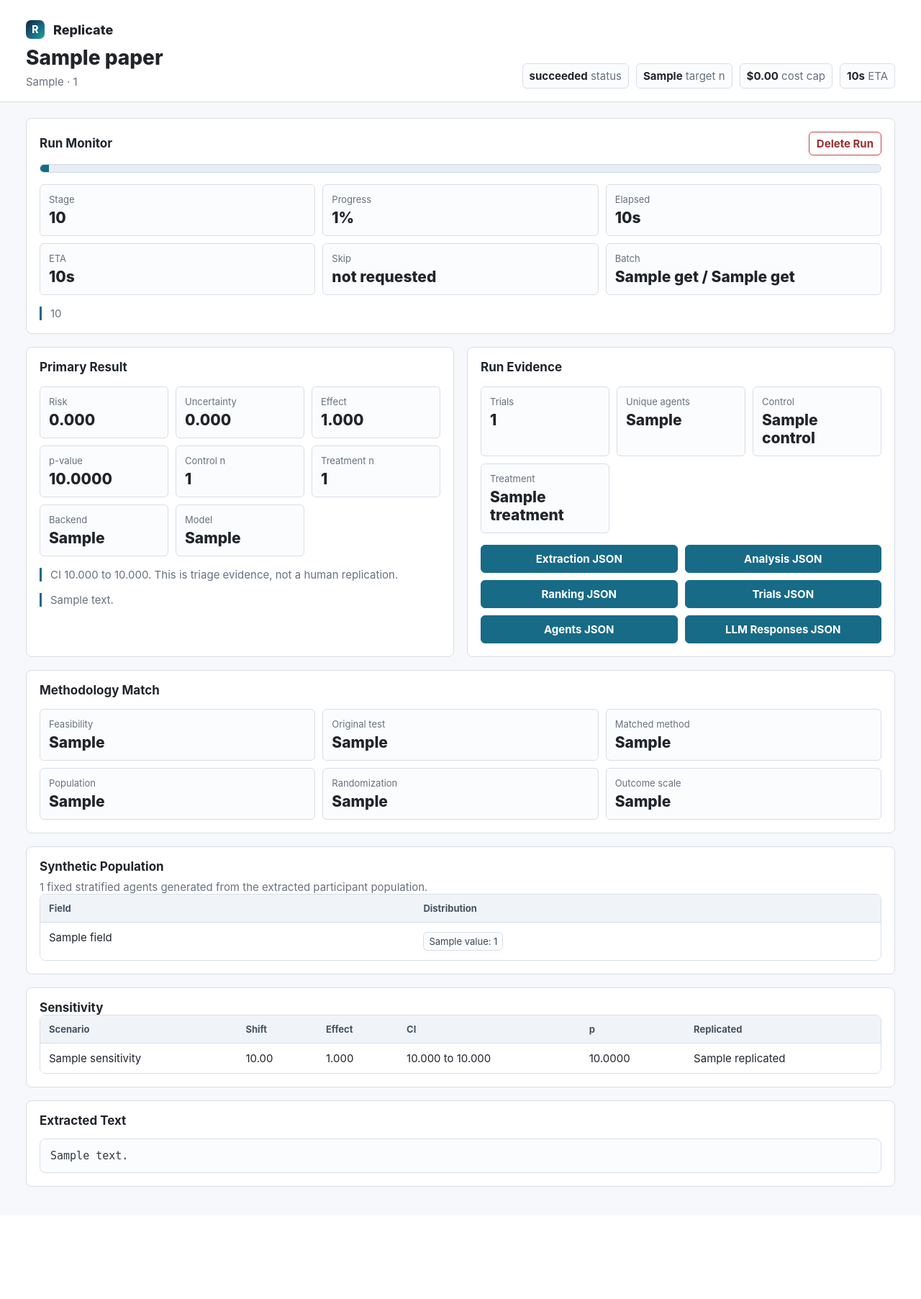
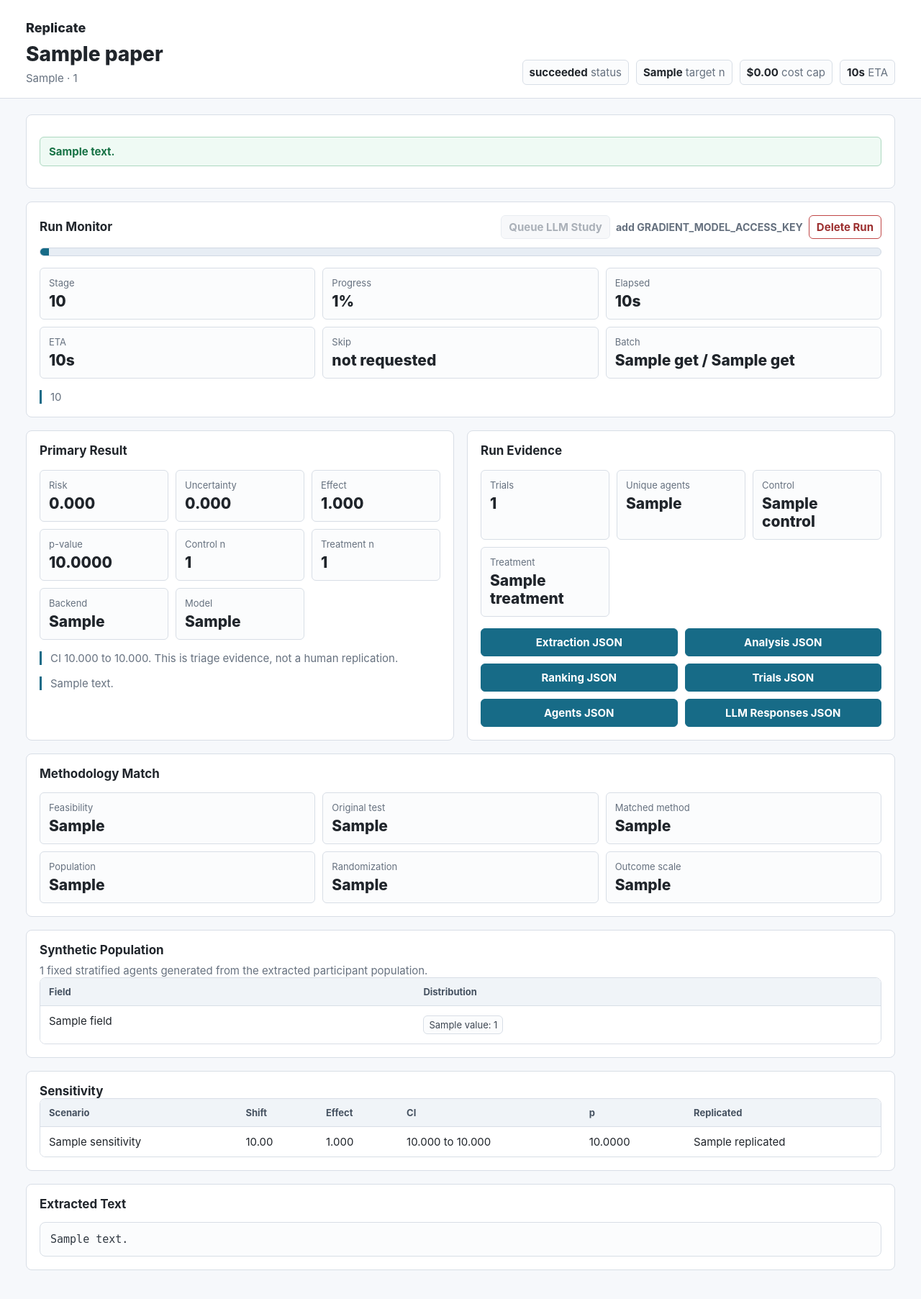
Before and after one commit to joshbahk/cs153project, a FastAPI app: template src/web/templates/run_detail.html in a window 1280 px wide. Shown: the whole page at 72% size. Before the commit the page ends 1649 px from the top, so only its background shows below. Run offline with FastAPI, Linux system fonts and the light colour scheme; the template is opened without the code that fills it: most values are stand-ins (such as "Sample title", 1, 10 or a date in 2020); some libraries are stand-ins or nearby versions.

Commit message:
Bug fixes, added LLM as optional run for speed, increased text extraction window

```diff
--- a/src/ingest/fulltext/resolver.py
+++ b/src/ingest/fulltext/resolver.py
@@ -31,7 +31,7 @@ def resolve_full_text(
     http: HttpClient,
     config: IngestConfig,
     *,
-    max_chars: int = 120_000,
+    max_chars: int = 300_000,
 ) -> tuple[str, str] | None:
     """Return ``(full_text, source_label)`` or ``None`` when nothing resolves."""
 
--- a/src/ingest/paper_ingest.py
+++ b/src/ingest/paper_ingest.py
@@ -64,7 +64,7 @@ def build_paper_input(
     upload_bytes: bytes | None,
     upload_filename: str,
     max_upload_mb: int = 15,
-    max_chars: int = 120_000,
+    max_chars: int = 300_000,
 ) -> PaperInput:
     clean_title = title.strip()
     pasted_text = pasted_text.strip()
--- a/src/pipeline/service.py
+++ b/src/pipeline/service.py
@@ -282,8 +282,10 @@ def _run_llm_scenario(
 
 
 def _has_blocking_methodology_gap(spec: StudySpec) -> bool:
-    blocking = {"study_arms_inferred_from_defaults", "fewer_than_two_conditions_detected"}
-    return any(warning in blocking for warning in spec.methodology.extraction_warnings)
+    # For the project demo, missing explicit arm labels should downgrade confidence,
+    # not prevent a study from running. The extractor already records warnings and
+    # inferred defaults in the run artifacts/UI.
+    return False
 
 
 def _checkpoint(should_cancel: CancelCheck | None) -> None:
--- a/src/web/app.py
+++ b/src/web/app.py
@@ -17,6 +17,7 @@ from db.repository import (
     average_completed_duration_seconds,
     count_active_runs,
     create_paper_run,
+    create_run_for_existing_paper,
     get_run,
     hide_run_from_view,
     list_runs,
@@ -255,29 +256,56 @@ async def _read_upload_with_cap(upload: UploadFile | None, max_upload_mb: int) -
     return b"".join(chunks), upload.filename
 
 
-def _run_reservation(settings: AppSettings) -> float:
-    if settings.llm_simulation_enabled:
-        config = PipelineConfig(
-            seed=settings.seed,
-            max_sample_size=min(settings.max_sample_size, settings.llm_sample_size),
-            model_tier=f"digitalocean_serverless_llm_agents:{settings.llm_model}",
-            simulation_backend="llm",
-            llm_model=settings.llm_model,
-            llm_sample_size=settings.llm_sample_size,
-            llm_temperature=settings.llm_temperature,
-            llm_max_tokens=settings.llm_max_tokens,
-            llm_max_retries=settings.llm_max_retries,
-            llm_primary_only=settings.llm_primary_only,
-            llm_estimated_input_tokens_per_trial=settings.llm_estimated_input_tokens_per_trial,
-            llm_estimated_output_tokens_per_trial=settings.llm_estimated_output_tokens_per_trial,
-            llm_input_cost_per_1m_tokens=settings.llm_input_cost_per_1m_tokens,
-            llm_output_cost_per_1m_tokens=settings.llm_output_cost_per_1m_tokens,
-        )
+def _llm_pipeline_config(settings: AppSettings) -> PipelineConfig:
+    return PipelineConfig(
+        seed=settings.seed,
+        max_sample_size=min(settings.max_sample_size, settings.llm_sample_size),
+        model_tier=f"digitalocean_serverless_llm_agents:{settings.llm_model}",
+        simulation_backend="llm",
+        llm_model=settings.llm_model,
+        llm_sample_size=settings.llm_sample_size,
+        llm_temperature=settings.llm_temperature,
+        llm_max_tokens=settings.llm_max_tokens,
+        llm_max_retries=settings.llm_max_retries,
+        llm_primary_only=settings.llm_primary_only,
+        llm_estimated_input_tokens_per_trial=settings.llm_estimated_input_tokens_per_trial,
+        llm_estimated_output_tokens_per_trial=settings.llm_estimated_output_tokens_per_trial,
+        llm_input_cost_per_1m_tokens=settings.llm_input_cost_per_1m_tokens,
+        llm_output_cost_per_1m_tokens=settings.llm_output_cost_per_1m_tokens,
+    )
+
+
+def _run_reservation(settings: AppSettings, backend: str | None = None) -> float:
+    selected_backend = backend or ("llm" if settings.llm_simulation_enabled else "transparent")
+    if selected_backend == "llm":
+        config = _llm_pipeline_config(settings)
         return estimate_run_cost(config.max_sample_size, config)
     return estimate_run_cost(
         settings.max_sample_size,
         PipelineConfig(seed=settings.seed, max_sample_size=settings.max_sample_size),
     )
+
+
+def _run_backend(run) -> str:
+    budget = run.budget_json or {}
+    if budget.get("simulation_backend") in {"llm", "transparent"}:
+        return str(budget["simulation_backend"])
+    primary = _primary_analysis(run)
+    if primary.get("simulation_backend") in {"llm", "transparent"}:
+        return str(primary["simulation_backend"])
+    return "transparent"
+
+
+def _llm_error_message(code: str) -> str:
+    if code == "missing_key":
+        return "Add GRADIENT_MODEL_ACCESS_KEY in DigitalOcean environment variables before queueing an LLM study."
+    if code == "queue_full":
+        return "Queue limit reached. Skip or wait for a running paper before queueing the LLM study."
+    if code == "budget":
+        return "Budget cap reached. The LLM study was not queued."
+    if code == "already_llm":
+        return "This run is already an LLM study."
+    return ""
 
 
 def _budget_slots_remaining(session: Session, settings: AppSettings, reservation_usd: float) -> int:
@@ -530,13 +558,19 @@ def create_app(settings: AppSettings | None = None) -> FastAPI:
         )
 
     @app.get("/runs/{run_id}", response_class=HTMLResponse)
-    def run_detail(request: Request, run_id: str) -> HTMLResponse:
+    def run_detail(
+        request: Request,
+        run_id: str,
+        llm_created: int = 0,
+        llm_error: str = "",
+    ) -> HTMLResponse:
         with session_factory() as session:
             run = get_run(session, run_id)
             if run is None or run.hidden_at is not None:
                 raise HTTPException(status_code=404, detail="Run not found")
             ranking_items = (run.ranking_json or {}).get("items", [])
             summary = summarize_run(run, average_completed_seconds=average_completed_duration_seconds(session))
+            run_backend = _run_backend(run)
             return templates.TemplateResponse(
                 request,
                 "run_detail.html",
@@ -551,10 +585,44 @@ def create_app(settings: AppSettings | None = None) -> FastAPI:
                     "agent_summary": _agent_summary(run),
                     "methodology": next(iter((run.analysis_json or {}).values()), {}).get("methodology", {}),
                     "llm_study_summary": _llm_study_summary(run),
+                    "run_backend": run_backend,
+                    "llm_ready": bool(settings.llm_api_key),
+                    "llm_reservation_usd": _run_reservation(settings, backend="llm"),
+                    "page_message": "Queued LLM study for this paper." if llm_created else "",
+                    "page_error": _llm_error_message(llm_error),
                     "artifacts": _artifact_payload(run),
                     "auto_refresh": run.status in {"queued", "running"},
                 },
             )
+
+    @app.post("/runs/{run_id}/llm", response_model=None)
+    def queue_llm_run(request: Request, background_tasks: BackgroundTasks, run_id: str) -> RedirectResponse | HTMLResponse:
+        reservation_usd = _run_reservation(settings, backend="llm")
+        with session_factory() as session:
+            run = get_run(session, run_id)
+            if run is None or run.hidden_at is not None:
+                raise HTTPException(status_code=404, detail="Run not found")
+            if _run_backend(run) == "llm":
+                return RedirectResponse(url=f"/runs/{run_id}?llm_error=already_llm", status_code=303)
+            if not settings.llm_api_key:
+                return RedirectResponse(url=f"/runs/{run_id}?llm_error=missing_key", status_code=303)
+            if count_active_runs(session) >= settings.max_queued_jobs:
+                return RedirectResponse(url=f"/runs/{run_id}?llm_error=queue_full", status_code=303)
+            if total_projected_spend(session) + reservation_usd > settings.max_total_usd:
+                return RedirectResponse(url=f"/runs/{run_id}?llm_error=budget", status_code=303)
+
+            llm_run = create_run_for_existing_paper(
+                session,
+                run.paper,
+                seed=settings.seed,
+                budget_reservation_usd=reservation_usd,
+                metadata={"simulation_backend": "llm", "llm_model": settings.llm_model},
+            )
+            llm_run_id = llm_run.id
+
+        if settings.auto_process_on_submit:
+            background_tasks.add_task(process_run_by_id, session_factory, llm_run_id, settings)
+        return RedirectResponse(url=f"/runs/{llm_run_id}?llm_created=1", status_code=303)
 
     @app.post("/runs/{run_id}/skip", response_model=None)
     def skip_run(run_id: str) -> RedirectResponse:
@@ -683,6 +751,33 @@ def create_app(settings: AppSettings | None = None) -> FastAPI:
                 raise HTTPException(status_code=404, detail="Run not found")
             return {"id": run.id, "hidden": True}
 
+    @app.post("/api/runs/{run_id}/llm")
+    def api_queue_llm_run(run_id: str, background_tasks: BackgroundTasks) -> dict[str, Any]:
+        if not settings.llm_api_key:
+            raise HTTPException(status_code=400, detail=_llm_error_message("missing_key"))
+        reservation_usd = _run_reservation(settings, backend="llm")
+        with session_factory() as session:
+            run = get_run(session, run_id)
+            if run is None or run.hidden_at is not None:
+                raise HTTPException(status_code=404, detail="Run not found")
+            if _run_backend(run) == "llm":
+                raise HTTPException(status_code=409, detail=_llm_error_message("already_llm"))
+            if count_active_runs(session) >= settings.max_queued_jobs:
+                raise HTTPException(status_code=429, detail=_llm_error_message("queue_full"))
+            if total_projected_spend(session) + reservation_usd > settings.max_total_usd:
+                raise HTTPException(status_code=402, detail=_llm_error_message("budget"))
+            llm_run = create_run_for_existing_paper(
+                session,
+                run.paper,
+                seed=settings.seed,
+                budget_reservation_usd=reservation_usd,
+                metadata={"simulation_backend": "llm", "llm_model": settings.llm_model},
+            )
+            llm_run_id = llm_run.id
+        if settings.auto_process_on_submit:
+            background_tasks.add_task(process_run_by_id, session_factory, llm_run_id, settings)
+        return {"created": True, "run_id": llm_run_id, "reserved_usd": reservation_usd}
+
     @app.get("/api/runs/{run_id}/artifacts")
     def api_artifacts(run_id: str) -> dict[str, Any]:
         with session_factory() as session:
--- a/src/web/settings.py
+++ b/src/web/settings.py
@@ -23,7 +23,7 @@ class AppSettings:
     max_total_usd: float = field(default_factory=lambda: float(os.getenv("MAX_TOTAL_USD", "250")))
     max_sample_size: int = field(default_factory=lambda: int(os.getenv("MAX_SAMPLE_SIZE", "500")))
     max_upload_mb: int = field(default_factory=lambda: int(os.getenv("MAX_UPLOAD_MB", "15")))
-    max_text_chars: int = field(default_factory=lambda: int(os.getenv("MAX_TEXT_CHARS", "120000")))
+    max_text_chars: int = field(default_factory=lambda: int(os.getenv("MAX_TEXT_CHARS", "300000")))
     max_queued_jobs: int = field(default_factory=lambda: int(os.getenv("MAX_QUEUED_JOBS", "50")))
     max_batch_import: int = field(default_factory=lambda: int(os.getenv("MAX_BATCH_IMPORT", "50")))
     openalex_mailto: str = field(default_factory=lambda: os.getenv("OPENALEX_MAILTO", ""))
--- a/src/web/static/styles.css
+++ b/src/web/static/styles.css
@@ -59,29 +59,6 @@ a:hover {
 
 .brand-link:hover {
   text-decoration: none;
-}
-
-.brand-mark {
-  display: inline-grid;
-  place-items: center;
-  width: 42px;
-  height: 42px;
-  border-radius: 10px;
-  background: linear-gradient(135deg, #152238 0%, #176b87 58%, #18a999 100%);
-  color: #ffffff;
-  font-family: ui-rounded, Inter, ui-sans-serif, system-ui, sans-serif;
-  font-size: 22px;
-  font-weight: 850;
-  line-height: 1;
-  box-shadow: 0 10px 22px rgba(23, 107, 135, 0.20);
-}
-
-.brand-mark-small {
-  width: 26px;
-  height: 26px;
-  border-radius: 7px;
-  font-size: 14px;
-  box-shadow: none;
 }
 
 .brand-word {
@@ -186,6 +163,20 @@ p {
   margin-bottom: 12px;
 }
 
+.panel-actions {
+  display: flex;
+  align-items: center;
+  justify-content: flex-end;
+  flex-wrap: wrap;
+  gap: 8px;
+}
+
+.inline-note {
+  color: var(--muted);
+  font-size: 0.88rem;
+  font-weight: 650;
+}
+
 form {
   display: grid;
   gap: 14px;
@@ -277,6 +268,30 @@ button:hover,
 .delete-button:hover {
   background: #fff0f0;
   color: #7d2424;
+}
+
+.secondary-button {
+  border-color: #176b87;
+  background: #ffffff;
+  color: #135c74;
+}
+
+.secondary-button:hover {
+  background: #eaf7fa;
+  color: #104f63;
+}
+
+button:disabled {
+  border-color: var(--line);
+  background: #f1f4f7;
+  color: var(--muted);
+  cursor: not-allowed;
+  opacity: 0.55;
+}
+
+button:disabled:hover {
+  background: #f1f4f7;
+  color: var(--muted);
 }
 
 .table-wrap {
--- a/src/web/templates/index.html
+++ b/src/web/templates/index.html
@@ -12,7 +12,6 @@
   <body>
     <header class="topbar">
       <div class="brand-lockup">
-        <div class="brand-mark" aria-hidden="true">R</div>
         <div>
           <h1 class="brand-word">Replicate</h1>
           <p>Simulation-based prioritization for text-first studies.</p>
--- a/src/web/templates/run_detail.html
+++ b/src/web/templates/run_detail.html
@@ -13,7 +13,6 @@
     <header class="topbar">
       <div>
         <a class="brand-link" href="/">
-          <span class="brand-mark brand-mark-small" aria-hidden="true">R</span>
           <span class="brand-word brand-word-small">Replicate</span>
         </a>
         <h1>{{ run.paper.title }}</h1>
@@ -30,9 +29,33 @@
     </header>
 
     <main class="detail-grid">
+      {% if page_message %}
+        <section class="wide-panel">
+          <div class="alert alert-ok">{{ page_message }}</div>
+        </section>
+      {% endif %}
+      {% if page_error %}
+        <section class="wide-panel">
+          <div class="alert alert-error">{{ page_error }}</div>
+        </section>
+      {% endif %}
+
       <section class="wide-panel monitor-panel">
         <div class="panel-heading">
           <h2>Run Monitor</h2>
+          <div class="panel-actions">
+            {% if run_backend != "llm" %}
+              <form class="action-form" action="/runs/{{ run.id }}/llm" method="post">
+                <button class="secondary-button" type="submit" {% if not llm_ready %}disabled{% endif %}>Queue LLM Study</button>
+              </form>
+              <span class="inline-note">
+                {% if llm_ready %}
+                  est. ${{ "%.2f"|format(llm_reservation_usd) }}
+                {% else %}
+                  add GRADIENT_MODEL_ACCESS_KEY
+                {% endif %}
+              </span>
+            {% endif %}
             {% if run.status in ["queued", "running"] %}
               <form class="action-form" action="/runs/{{ run.id }}/skip" method="post">
                 <button class="danger-button" type="submit">{{ "Skip Requested" if summary.skip_requested else "Skip Paper" }}</button>
@@ -42,6 +65,7 @@
                 <button class="delete-button" type="submit">Delete Run</button>
               </form>
             {% endif %}
+          </div>
         </div>
         <div class="progress-track progress-track-large"><span style="width: {{ summary.progress_percent }}%"></span></div>
         <dl class="stats-grid">
```
Also changed, not shown: src/db/repository.py (+29 -0 lines), src/ingest/batch_importer.py (+28 -8 lines), src/ingest/config.py (+4 -4 lines), src/worker/jobs.py (+15 -6 lines), tests/test_bulk_import.py (+4 -4 lines), tests/test_ingest_web_storage.py (+46 -1 lines), .do/app.yaml. Lines whose indentation alone changed are shown as unchanged.
